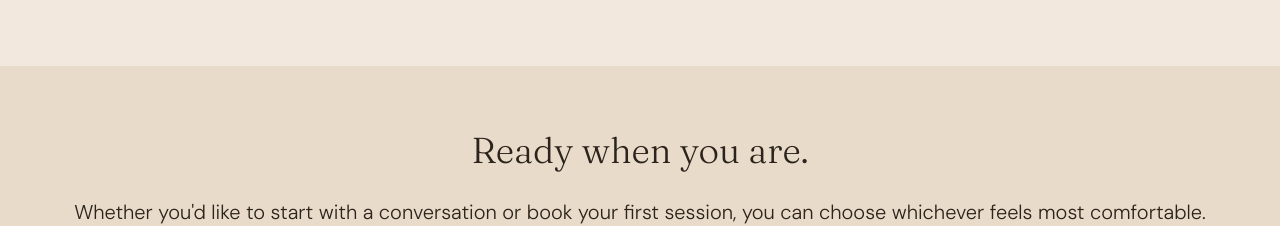
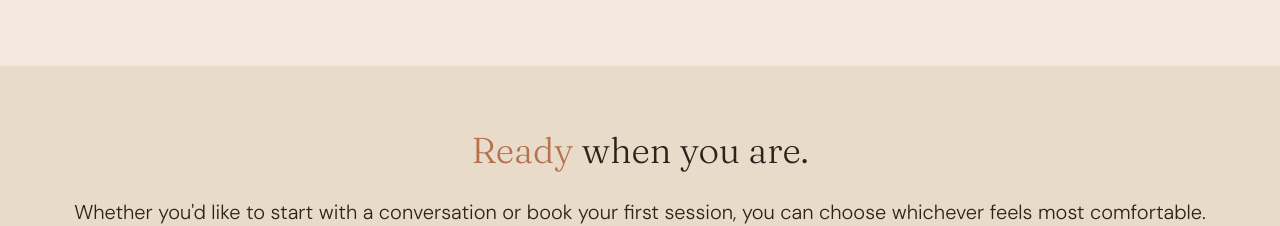
Before and after one commit to Shree0310/MindCraftWellness, a Next.js app: page /book-now in a window 1280 px wide. Shown: the part 2420-2646 px from the top of the page. Built offline with nearby package versions, Linux system fonts and the light colour scheme.

Commit message:
Changes to book now page

```diff
--- a/src/app/Components/About/About.tsx
+++ b/src/app/Components/About/About.tsx
@@ -185,14 +185,14 @@ const About = () => {
                         </div>
 
                         {/* Additional Certifications & Trainings Section */}
-                        <div className="mb-16 md:mb-20 px-4">
+                        <div className="mb-16 md:mb-20">
                             <div className="text-center mb-8 md:mb-12">
-                                <h2 className="text-3xl md:text-4xl text-[#5C4B3C] px-4" style={{ fontFamily: 'var(--font-fraunces), Georgia, serif', fontWeight: 300 }}>
+                                <h2 className="text-3xl md:text-4xl text-[#5C4B3C]" style={{ fontFamily: 'var(--font-fraunces), Georgia, serif', fontWeight: 300 }}>
                                     Additional Certifications & Trainings
                                 </h2>
                                 <div className="w-16 h-0.5 bg-[#B6724F] mx-auto mt-6 opacity-40"></div>
                             </div>
-                            <div className="max-w-5xl mx-auto">
+                            <div className="max-w-5xl mx-auto px-4">
                                 <div className="grid md:grid-cols-2 gap-8 md:gap-12">
                                     <div className="space-y-6">
                                         <div className="flex items-start space-x-4">
--- a/src/app/Components/BookNow.tsx
+++ b/src/app/Components/BookNow.tsx
@@ -397,8 +397,8 @@ export default function BookNow() {
             {/* Final CTA - Ready when you are */}
             <div className="bg-[#E8DBC9] w-full py-12 md:py-16">
                 <div className="max-w-7xl mx-auto px-4 md:px-6">
-                    <h3 className="text-3xl md:text-4xl mb-6 text-center text-[#B6724F]" style={{ fontFamily: 'var(--font-fraunces), Georgia, serif', fontWeight: 300 }}>
-                        Ready when you are.
+                    <h3 className="text-3xl md:text-4xl mb-6 text-center text-[#2B231C]" style={{ fontFamily: 'var(--font-fraunces), Georgia, serif', fontWeight: 300 }}>
+                        <span className="text-[#B6724F]">Ready</span> when you are.
                     </h3>
                     <p className="text-lg md:text-xl mb-10 text-center text-[#2B231C]" style={{ fontFamily: 'var(--font-dm-sans), sans-serif', fontWeight: 300, lineHeight: '1.8' }}>
                         Whether you&apos;d like to start with a conversation or book your first session, you can choose whichever feels most comfortable.
```
